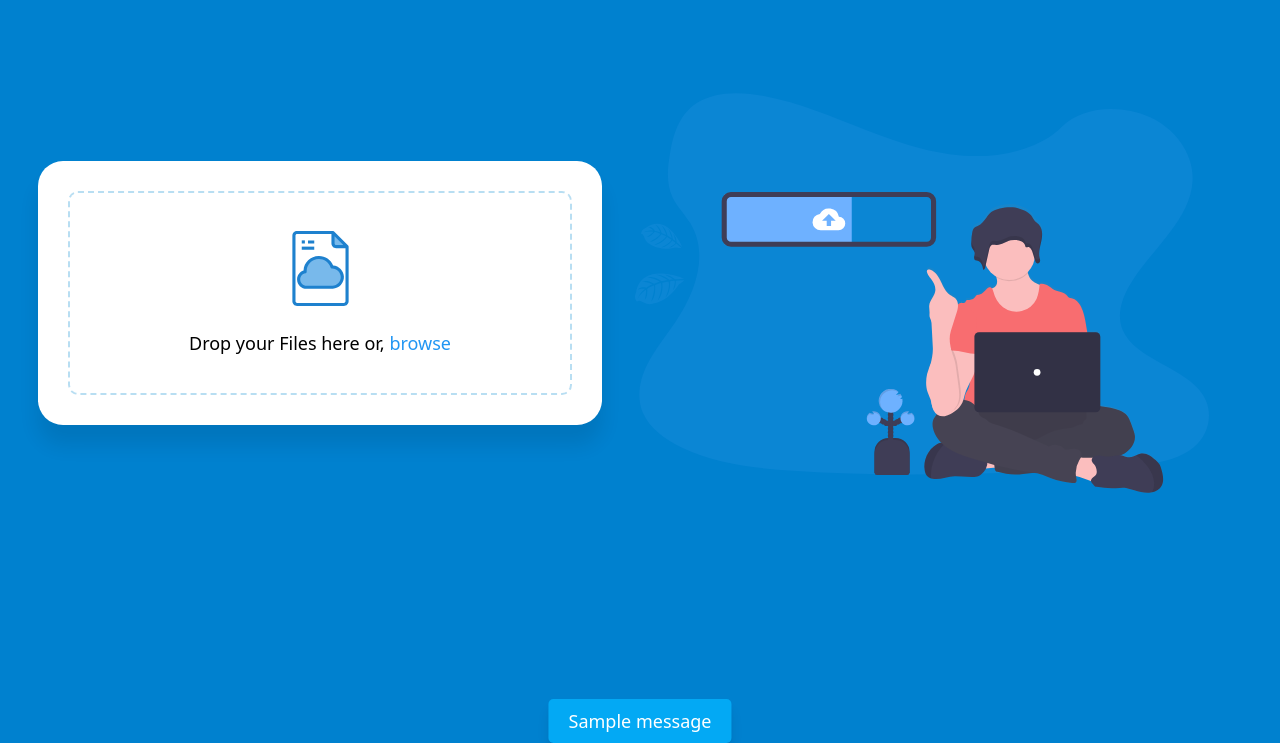
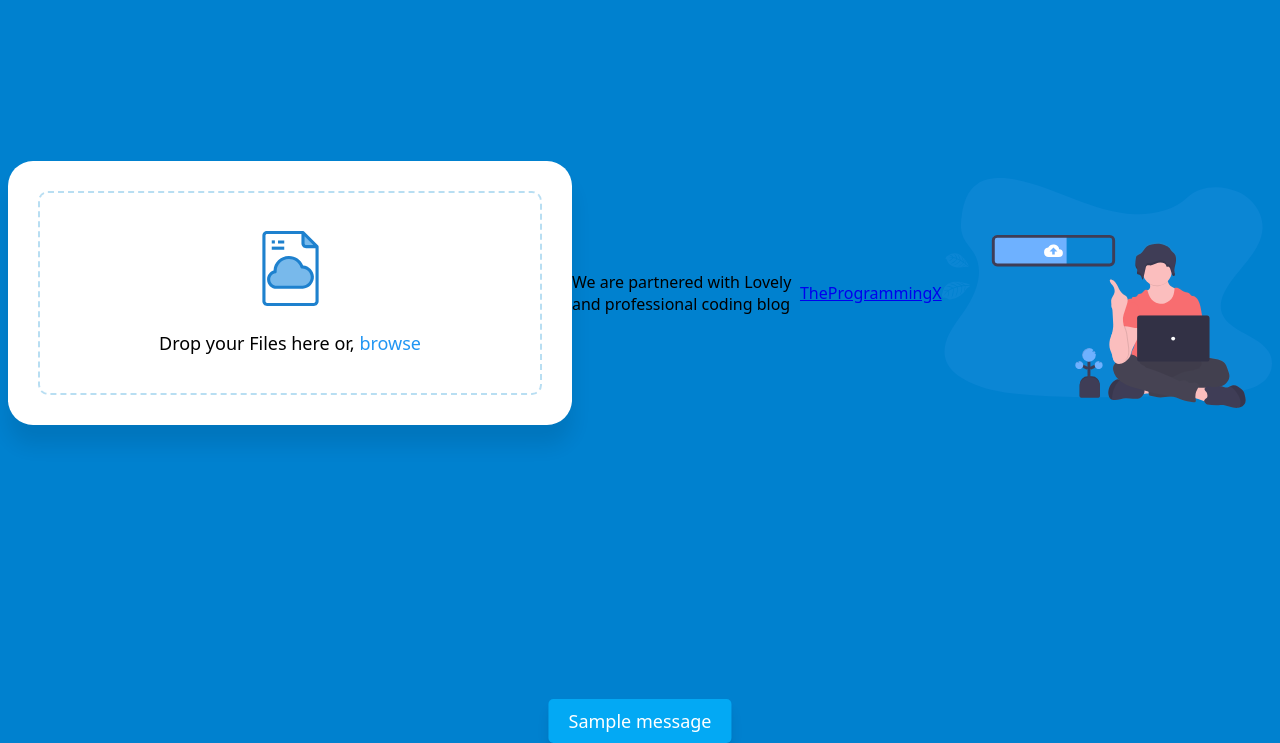
Before and after one commit to wredmansola/cartfiles-frontend, a plain HTML site: page index.html in a window 1280 px wide. Shown: the part 107-850 px from the top of the page. Drawn offline with Linux system fonts and the light colour scheme.

Commit message:
updated sponsors

```diff
--- a/index.html
+++ b/index.html
@@ -64,6 +64,7 @@
             </div>
         </div>
     </section>
+    We are partnered with Lovely and professional coding blog<a href="https://theprogrammingx.co.uk/">TheProgrammingX</a>
     <div class="image-vector"></div>
     <div class="toast">Sample message</div>
     <script src="index.js"></script>
```
